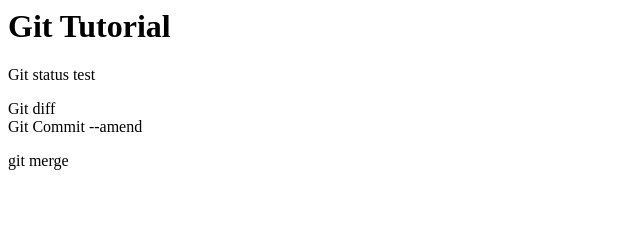
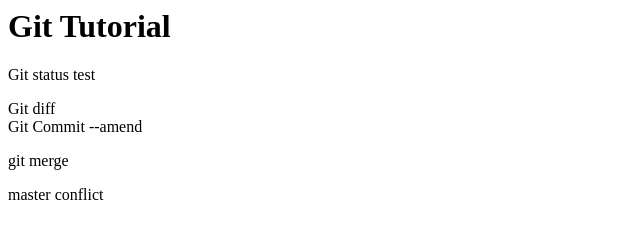
Before and after one commit to hiroki0118/git_tutorial, a plain HTML site: page index.html in a window 1280 px wide. Shown: the whole page, without its empty margins (0-640 px from the left). Drawn offline with Linux system fonts and the light colour scheme.

Commit message:
conflict add master

```diff
--- a/index.html
+++ b/index.html
@@ -3,3 +3,4 @@
 <div>Git diff</div>
 <div>Git Commit --amend</div>
 <p>git merge</p>
+<p>master conflict</p>
```
